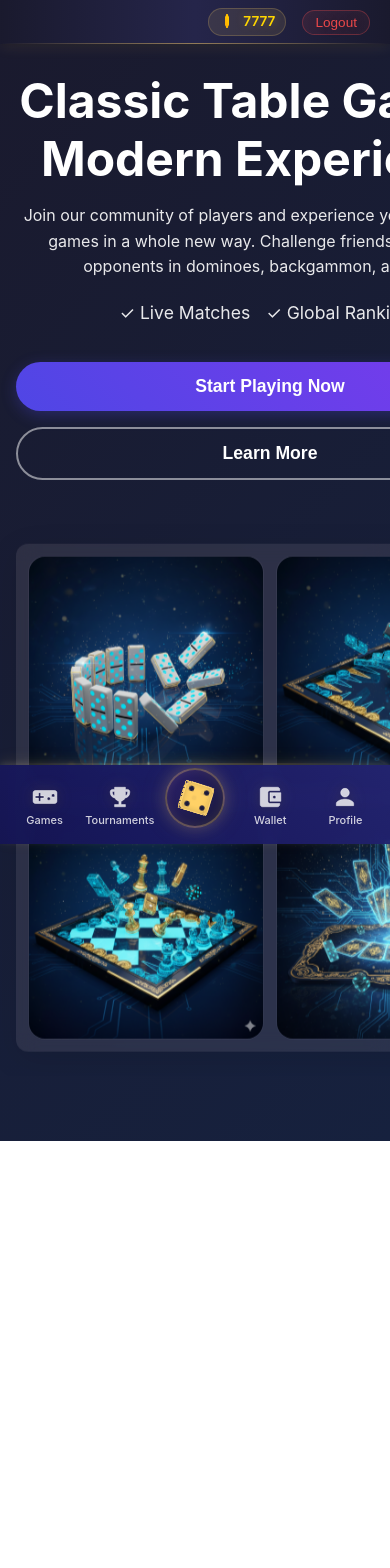
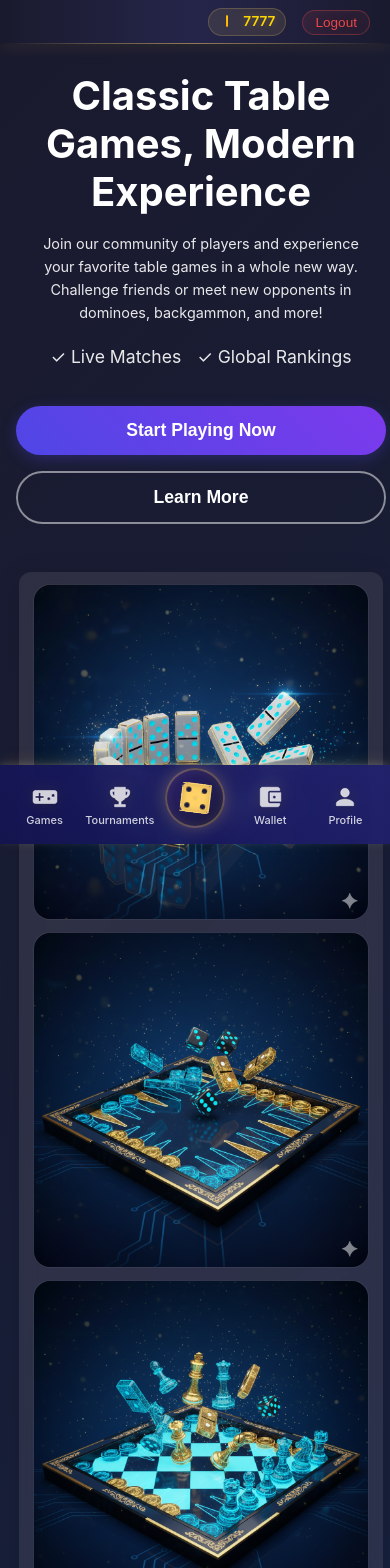
Before and after one commit to rvngzd00/gameZone, a React (Vite) app: page / in a window 390 px wide. Shown: the top 1568 px of the page. Before the commit the page ends 1141 px from the top, so only its background shows below. Built offline with nearby package versions, Linux system fonts and the light colour scheme.

Commit message:
Responsive Fixes 2

```diff
--- a/src/components/mainPage/LandingPage.css
+++ b/src/components/mainPage/LandingPage.css
@@ -19,10 +19,9 @@
 }
 
 .hero-grid {
-    display: grid;
-    grid-template-columns: 1fr 1fr;
-    gap: clamp(2rem, 4vw, 4rem);
+    display: flex;
     align-items: center;
+    justify-content: space-between;
     width: 100%;
 }
 
@@ -151,9 +150,17 @@
 
 /* Floating animation for game preview */
 @keyframes float {
-    0% { transform: translateY(0px); }
-    50% { transform: translateY(-10px); }
-    100% { transform: translateY(0px); }
+    0% {
+        transform: translateY(0px);
+    }
+
+    50% {
+        transform: translateY(-10px);
+    }
+
+    100% {
+        transform: translateY(0px);
+    }
 }
 
 .game-preview {
@@ -161,13 +168,15 @@
 }
 
 /* Responsive Design */
-@media (max-width: 1024px) {
+@media (max-width: 1077px) {
     .hero-text h1 {
         font-size: 3rem;
     }
-}
 
-@media (max-width: 1024px) {
+    .hero-text p {
+        font-size: 1.1rem;
+    }
+
     .hero-section {
         min-height: auto;
         padding: clamp(2rem, 4vw, 3rem) 0;
@@ -178,13 +187,45 @@
     }
 
     .game-preview {
-        max-width: 500px;
+        width: 500px;
     }
 }
 
-@media (max-width: 768px) {
+@media (max-width: 990px) {
+    .hero-text h1 {
+        font-size: 2.5rem;
+    }
+
+    .hero-text p {
+        font-size: 0.9rem;
+        width: 87%;
+    }
+
+    .game-preview {
+        width: 400px;
+    }
+
+    .game-card {
+        width: 150px !important;
+        height: 150px !important;
+    }
+
+    .cta-buttons {
+        flex-direction: column;
+        width: 370px;
+    }
+}
+
+@media (max-width: 870px) {
+    .hero-text {
+        display: flex;
+        flex-direction: column;
+        align-items: center;
+        width: 570px;
+    }
+
     .hero-grid {
-        grid-template-columns: 1fr;
+        flex-direction: column;
         gap: 3rem;
         text-align: center;
     }
@@ -195,21 +236,54 @@
     }
 
     .cta-buttons {
+        width: 570px;
         justify-content: center;
     }
 
     .game-preview {
-        max-width: 450px;
-        aspect-ratio: 1;
-        margin-top: 1rem;
+        width: 100%;
     }
 
     .game-card {
-        transform: none !important;
+        width: 200px !important;
+        height: 200px !important;
+    }
+}
+
+@media (max-width: 600px) {
+    .hero-text {
+        display: flex;
+        flex-direction: column;
+        align-items: center;
+        width: 370px;
     }
 
-    .game-card-img {
-        transform: none;
+    .hero-grid {
+        flex-direction: column;
+        gap: 3rem;
+        text-align: center;
+    }
+
+    .hero-features {
+        justify-content: center;
+        flex-wrap: wrap;
+    }
+
+    .cta-buttons {
+        width: 370px;
+        justify-content: center;
+    }
+
+    .game-preview {
+        width: 340px;
+        display: flex;
+        align-items: center;
+        flex-direction: column;
+    }
+
+    .game-card {
+        width: 300px !important;
+        height: 300px !important;
     }
 }
 
```
